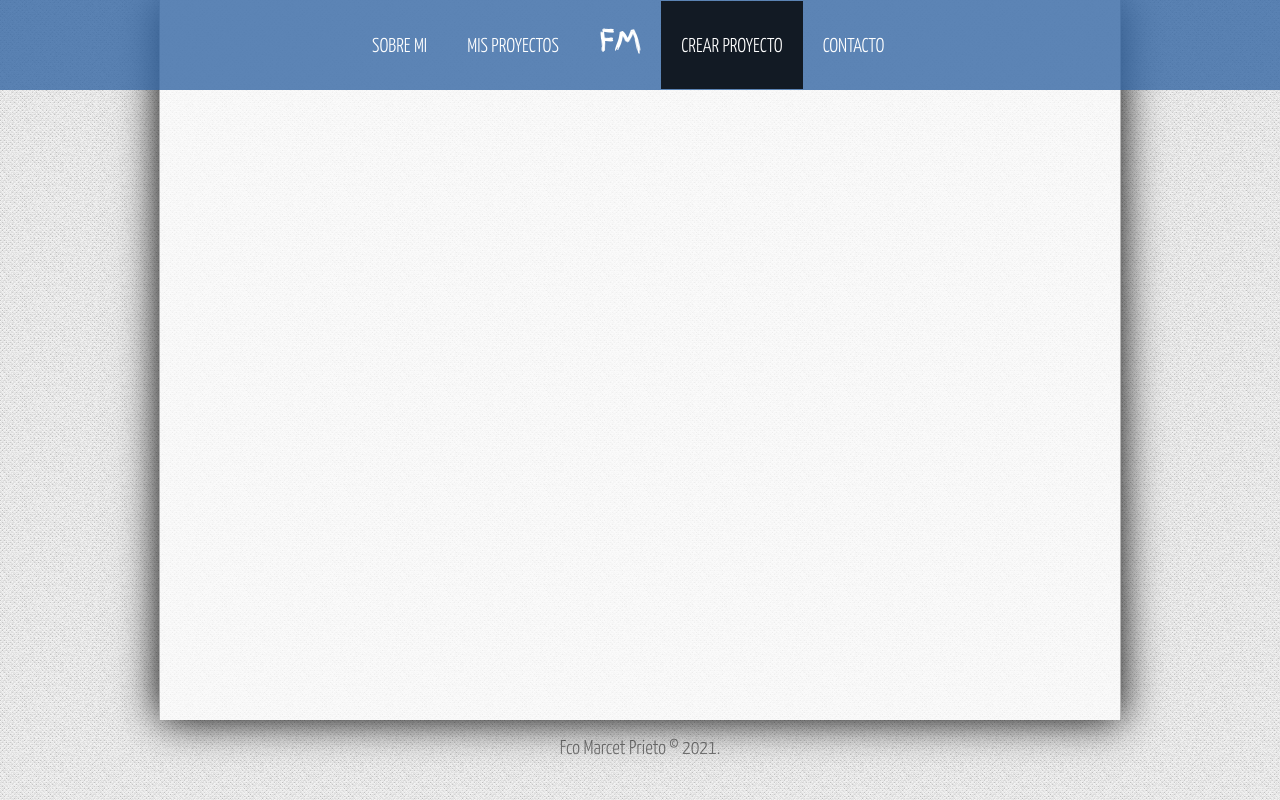
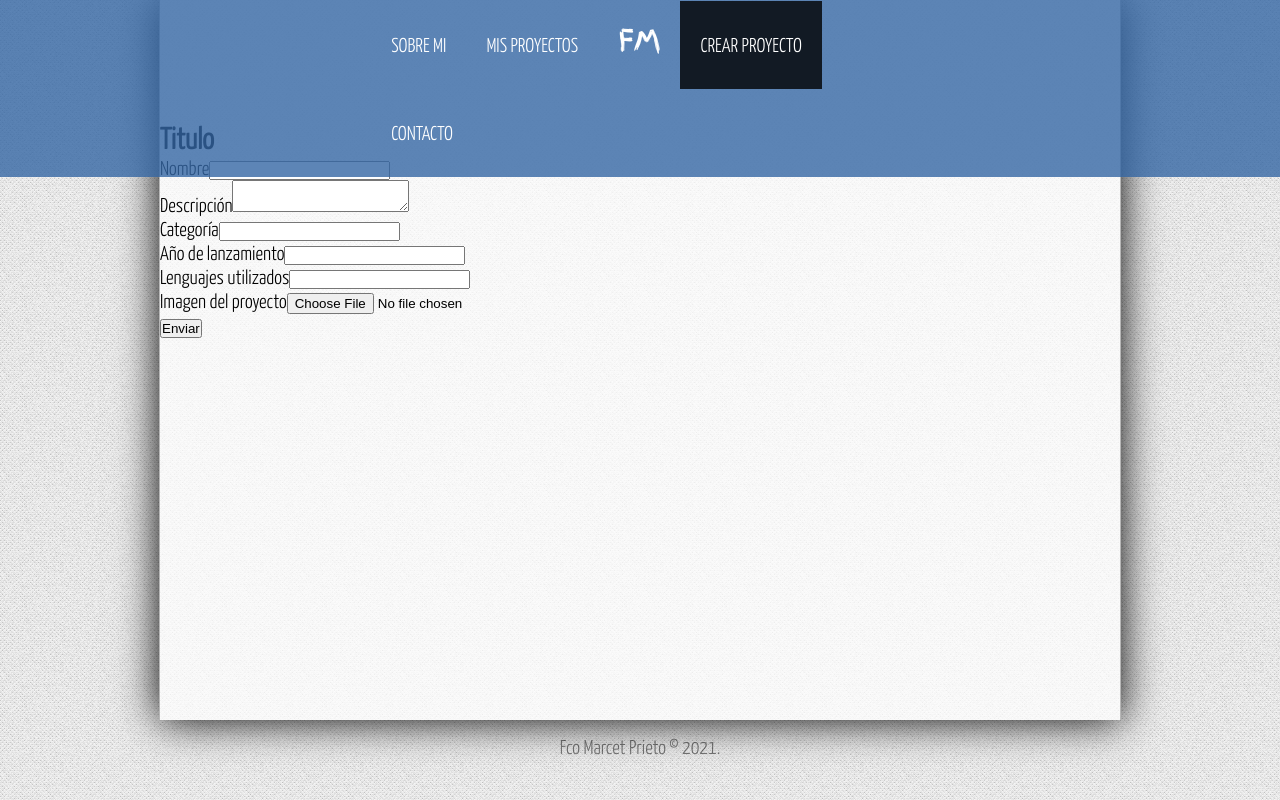
Before and after one commit to fcomarcet1/proyecto-portfolio-Angular-Nodejs, an Angular app: page /crear-proyecto in a window 1280 px wide. Built offline with nearby package versions, Linux system fonts and the light colour scheme.

Commit message:
Add form create project && model project

```diff
--- a/src/app/components/create/create.component.html
+++ b/src/app/components/create/create.component.html
@@ -1,3 +1,34 @@
 <!--
 <p>create Component works!</p>
 -->
+<div class="container">
+  <h2>Titulo</h2>
+  <form method="post">
+    <p>
+      <label for="name">Nombre</label>
+      <input type="text" name="name" id="name" >
+    </p>
+    <p>
+      <label for="description">Descripción</label>
+      <textarea name="description" id="description"></textarea>
+    </p>
+    <p>
+      <label for="category">Categoría</label>
+      <input type="text" name="category" id="category"/>
+    </p>
+    <p>
+      <label for="year">Año de lanzamiento</label>
+      <input type="number" name="year" id="year"/>
+    </p>
+    <p>
+      <label for="languages">Lenguajes utilizados</label>
+      <input type="text" name="langs" id="languages"/>
+    </p>
+    <p>
+      <label for="image">Imagen del proyecto</label>
+      <input type="file" name="image" placeholder="Subir imagen" id="image"/>
+    </p>
+
+    <input type="submit" value="Enviar" />
+  </form>
+</div>
--- a/src/assets/css/styles.css
+++ b/src/assets/css/styles.css
@@ -29,7 +29,7 @@ body{
 header{
   display: block;
   width: 100%;
-  height: 90px;
+  height:auto;
   background: rgba(53, 103, 164, 0.8);
   position: fixed;
   text-transform: uppercase;
@@ -37,7 +37,7 @@ header{
 
 header ul{
   display: block;
-  width: 45%;
+  width: 42%;
   height: inherit;
   margin: 0px auto;
   margin-top: -3px;
```
Also changed, not shown: src/app/models/project.ts (added, +13 -0 lines), src/app/services/project.service.ts (added).
